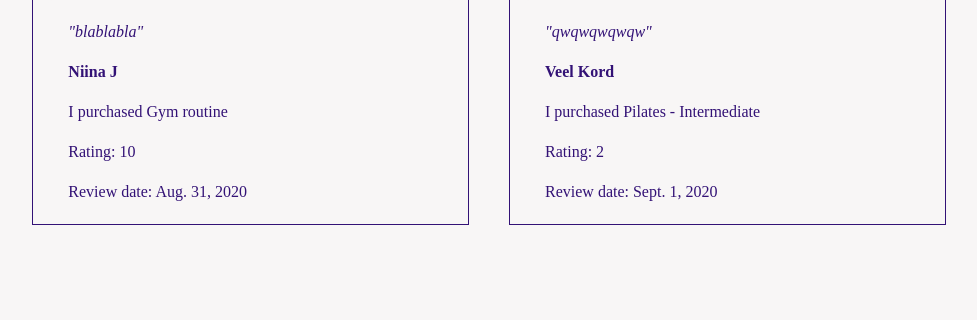
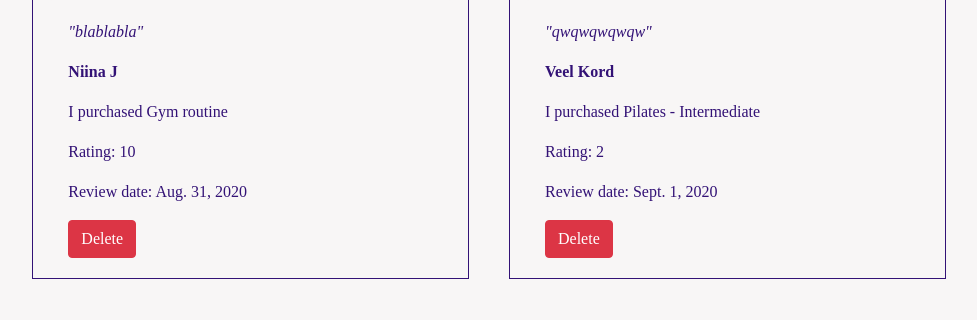
Before and after one commit to Code-Institute-Submissions/Sculpt-Studio, a Django app: page /testimonials/ in a window 1280 px wide. Shown: the part 214-534 px from the top of the page, without its empty margins (151-1128 px from the left). Run offline with Django 3.2, Linux system fonts and the light colour scheme; a user stored in the database is signed in; data comes from the database, SQL or seed files in the repository; both versions use the stored data as it was after the commit; some libraries are stand-ins or nearby versions.

Commit message:
delete testimonials added for superuser on testimonials page

```diff
--- a/home/templates/home/index.html
+++ b/home/templates/home/index.html
@@ -8,7 +8,7 @@
                 <p>Your personal fitness experience</p>
                 <p class="card-text">We are here to guide you through your journey to become the best version of yourself!</p>
                 <a href="{% url 'about_me' %}" class="card-link">Learn more about us</a>
-                <a href="#" class="card-link">Testimonials</a>
+                <a href="{% url 'testimonials' %}" class="card-link">Testimonials</a>
             </div>
         </div>
         <div class="col">
--- a/testimonials/templates/testimonials/testimonials.html
+++ b/testimonials/templates/testimonials/testimonials.html
@@ -17,6 +17,9 @@
             <p class="card-text">I purchased {{ testimonial.program_id}}</p>
             <p class="card-text">Rating: {{ testimonial.score }}</p>
             <p class="card-text">Review date: {{ testimonial.date }}</p>
+            {% if request.user.is_superuser %}
+            <a class="btn btn-danger btn-primary" href="{% url 'delete_testimonials' testimonial.id %}">Delete</a>
+            {% endif %}
           </div>
         </div>
     </div>
--- a/testimonials/urls.py
+++ b/testimonials/urls.py
@@ -5,4 +5,5 @@ from . import views
 urlpatterns = [
     path('', views.testimonials, name='testimonials'),
     path('add_testimonials/', views.add_testimonials, name='add_testimonials'),
+    path('delete_testimonials/<int:testimonial_id>', views.delete_testimonials, name='delete_testimonials'),
 ]
--- a/testimonials/views.py
+++ b/testimonials/views.py
@@ -37,3 +37,17 @@ def add_testimonials(request):
     }
 
     return render(request, 'testimonials/add_testimonials.html', context)
+
+
+@login_required
+def delete_testimonials(request, testimonial_id):
+    '''allow admin user to delete inappropriate testimonials'''
+    testimonial = get_object_or_404(Testimonials, pk=testimonial_id)
+
+    if not request.user.is_superuser:
+        messages.error(request, f'You must be and administrative user to use this function')
+        return redirect(reverse('home'))
+
+    testimonial.delete()
+
+    return redirect(reverse('testimonials'))
--- a/user_profile/templates/user_profile/user_management.html
+++ b/user_profile/templates/user_profile/user_management.html
@@ -31,7 +31,9 @@
         <label>Height (CM)</label>
         <input class="textinput textInput form-control mb-2" readonly value="{{ profile.profile.height }}">
         <label>Users Goal</label>
-        <textarea class="textinput textInput form-control mb-2" readonly>{{ user.profile.goal }}</textarea>
+        <textarea class="textinput textInput form-control mb-2" readonly>{{ profile.profile.goal }}</textarea>
+        <label>Review</label>
+        <textarea class="textinput textInput form-control mb-2" readonly>{{ profile.testimonials.review }}</textarea>
         <form action="{% url 'user_management' profile.id %}" method="POST">
             {% csrf_token %}
             {{ form | crispy }}
```
Also changed, not shown: db.sqlite3.
